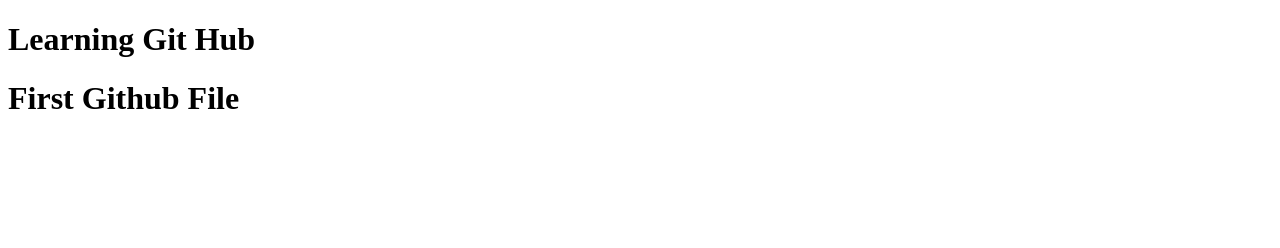
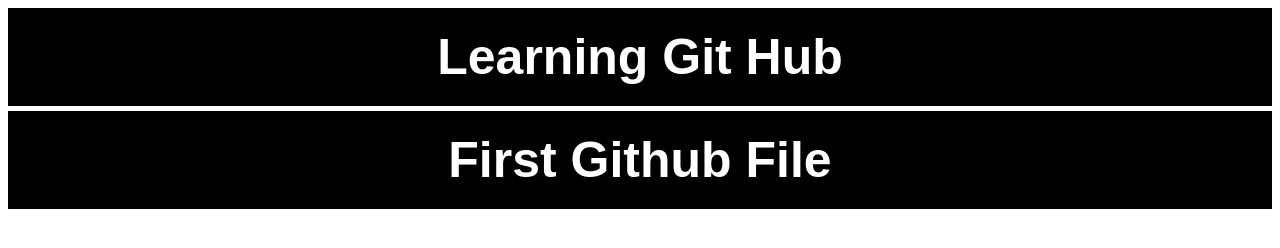
Before and after one commit to Ayan66075/Git-Hub, a plain HTML site: page index.html in a window 1280 px wide. Drawn offline with Linux system fonts and the light colour scheme.

Commit message:
style.css added

```diff
--- a/index.html
+++ b/index.html
@@ -4,6 +4,7 @@
     <meta charset="UTF-8">
     <meta name="viewport" content="width=device-width, initial-scale=1.0">
     <title>Document</title>
+    <link rel="stylesheet" href="style.css">
 </head>
 <body>
     <h1>Learning Git Hub</h1>
--- /dev/null
+++ b/style.css
@@ -0,0 +1,10 @@
+h1{
+    background-color: black;
+    color: white;
+    padding: 20px;
+    text-align: center;
+    font-size: 50px;
+    font-family: Arial, Helvetica, sans-serif;
+    margin: 0px;
+    border-bottom: 5px solid white;
+}
```
